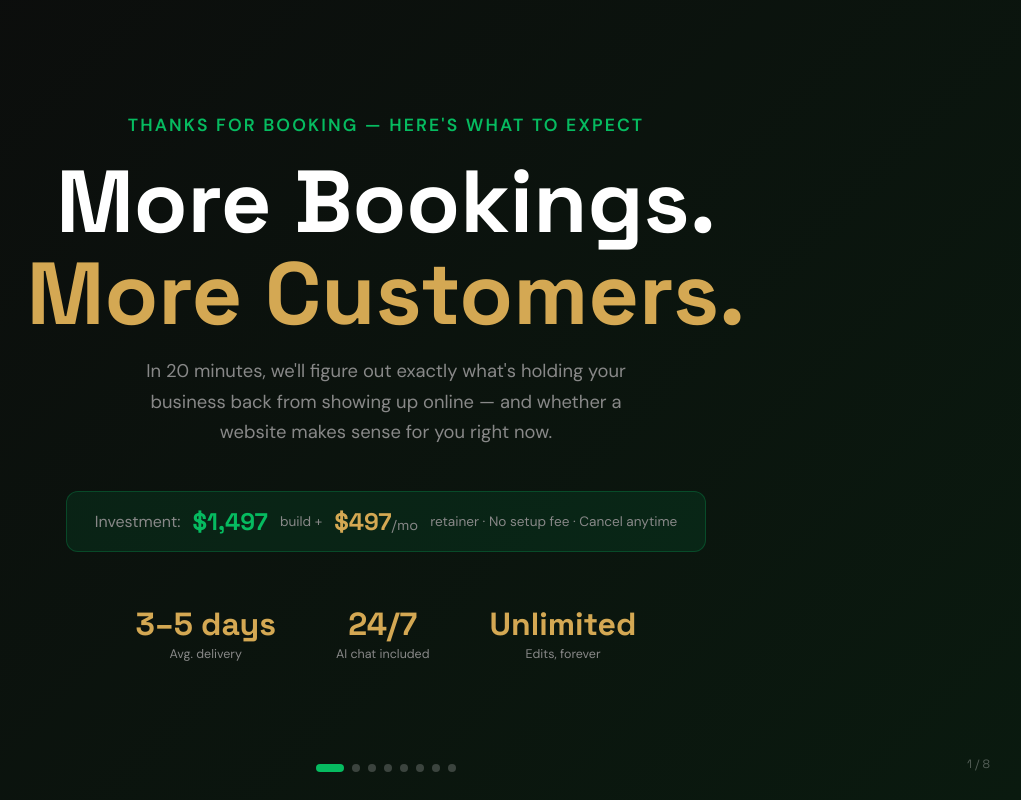
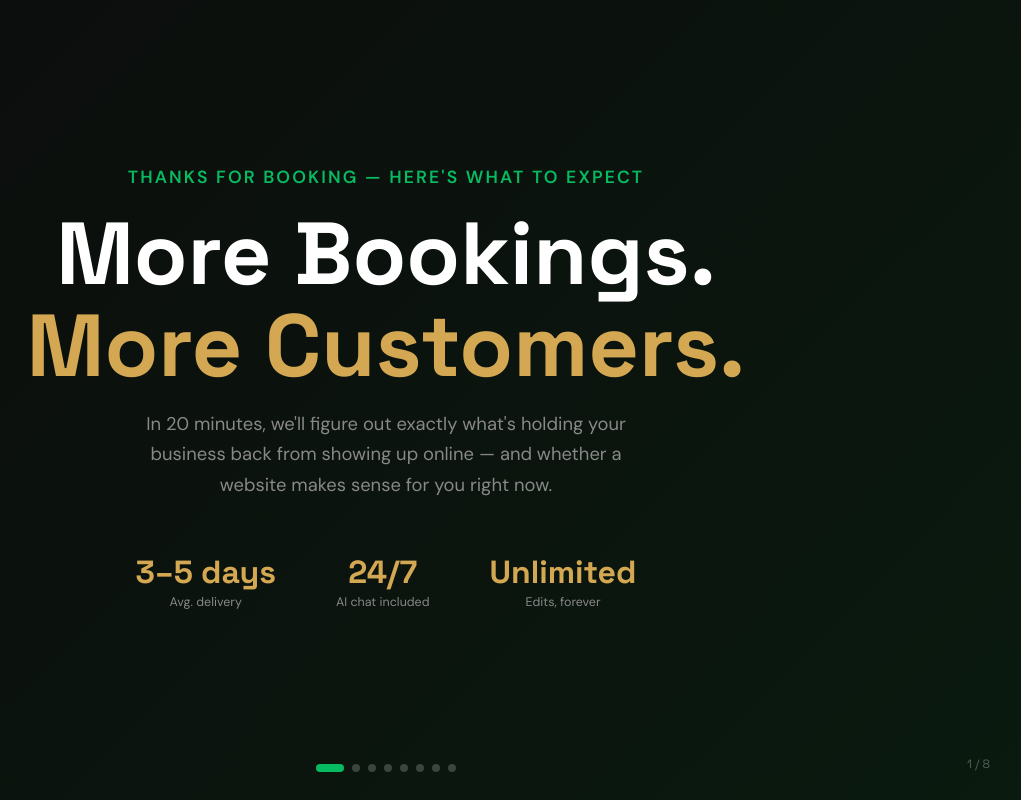
Before and after one commit to Mxj0r/minter-site, a plain HTML site: page public/minter-discovery-deck.html in a window 1280 px wide. Shown: the whole page, without its empty margins (254-1275 px from the left). Drawn offline with Linux system fonts and the light colour scheme.

Commit message:
Remove price bar from cover slide and email line from CTA slide

```diff
--- a/public/minter-discovery-deck.html
+++ b/public/minter-discovery-deck.html
@@ -95,13 +95,6 @@ h3{font-size:1.1rem;font-weight:600;color:var(--g);text-transform:uppercase;lett
     <h3>Thanks for Booking — Here's What to Expect</h3>
     <h1>More Bookings.<br><span class="gold">More Customers.</span></h1>
     <p class="sub" style="max-width:540px">In 20 minutes, we'll figure out exactly what's holding your business back from showing up online — and whether a website makes sense for you right now.</p>
-    <div style="background:rgba(6,187,96,0.1);border:1px solid rgba(6,187,96,0.25);border-radius:12px;padding:14px 28px;margin:16px 0 28px;display:inline-flex;align-items:center;gap:12px;flex-wrap:wrap;justify-content:center">
-      <span style="font-size:1rem;color:var(--mid)">Investment:</span>
-      <span style="font-family:'Space Grotesk',sans-serif;font-size:1.5rem;font-weight:700;color:var(--g)">$1,497</span>
-      <span style="font-size:0.85rem;color:var(--mid)">build +</span>
-      <span style="font-family:'Space Grotesk',sans-serif;font-size:1.5rem;font-weight:700;color:var(--gold)">$497<span style="font-size:0.9rem;color:var(--mid);font-weight:400">/mo</span></span>
-      <span style="font-size:0.85rem;color:var(--mid)">retainer · No setup fee · Cancel anytime</span>
-    </div>
     <div class="stats-bar">
       <div class="stat"><div class="num">3–5 days</div><div class="lbl">Avg. delivery</div></div>
       <div class="stat"><div class="num">24/7</div><div class="lbl">AI chat included</div></div>
@@ -295,7 +288,6 @@ h3{font-size:1.1rem;font-weight:600;color:var(--g);text-transform:uppercase;lett
         </div>
       </div>
     </div>
-    <p style="margin-top:32px;color:var(--mid);font-size:0.9rem">Questions before our call? Email us anytime at <span style="color:var(--gold)">hello@mintersite.com</span></p>
   </div>
 
 </div>
```
